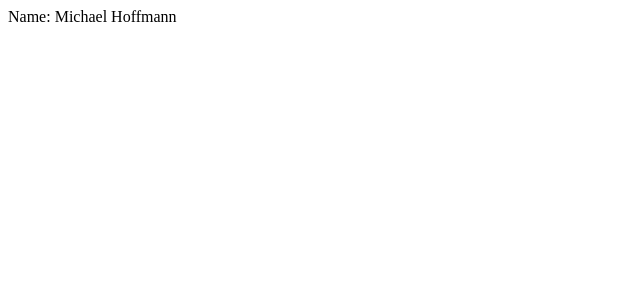
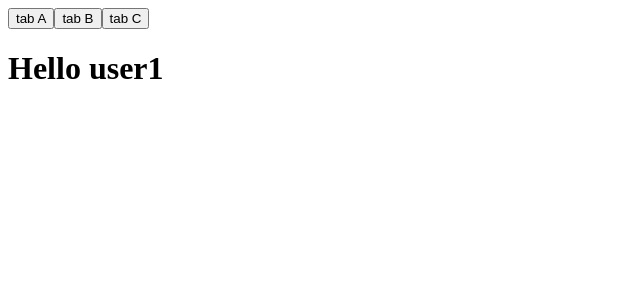
Before and after one commit to AppServiceProvider/vue, a Vue app: page / in a window 1280 px wide. Shown: the top 300 px of the page, without its empty margins (0-640 px from the left). Built offline with nearby package versions, Linux system fonts and the light colour scheme.

Commit message:
Dynamic Components

```diff
--- a/src/App.vue
+++ b/src/App.vue
@@ -1,13 +1,33 @@
 <template>
-  <ChildComponent v-slot="slotProps">Name: {{ slotProps.firstName }} {{ slotProps.lastName }}</ChildComponent>
+  <button @click="activeTab = 'TabA'">tab A</button>
+  <button @click="activeTab = 'TabB'">tab B</button>
+  <button @click="activeTab = 'TabC'">tab C</button>
+
+  <ChaildOne v-if="activeTab === 'TabA'" />
+  <ChaildTwo v-if="activeTab === 'TabB'" />
+  <ChaildThree v-if="activeTab === 'TabC'" />
 </template>
-<script>
-import ChildComponent from "./components/ChaildComponent.vue";
+
+<script >
+import ChaildOne from "./components/ChaildOne.vue";
+import ChaildTwo from "./components/ChaildTwo.vue";
+import ChaildThree from "./components/ChaildThree.vue";
+
+
 export default {
   name: "App",
-  components: {
-    ChildComponent,
-  },
-};
+  components:{
+        ChaildOne,
+        ChaildTwo,
+        ChaildThree,
+
+    },
+    data(){
+        return{
+          activeTab: 'TabA',
+      }
+  }
+}
 </script>
+
 <style></style>
--- a/src/components/ChaildComponent.vue
+++ /dev/null
@@ -1,10 +0,0 @@
-<template>
-  <div>
-    <slot :first-name="firstName" :last-name="lastName" />
-  </div>
-</template>
-<script setup>
-import { ref } from "vue";
-const firstName = ref("Michael");
-const lastName = ref("Hoffmann");
-</script>
--- /dev/null
+++ b/src/components/ChaildOne.vue
@@ -0,0 +1,9 @@
+<template>
+  <div>
+    <h1>Hello user1</h1>
+  </div>
+</template>
+
+<script setup>
+
+</script>
--- /dev/null
+++ b/src/components/ChaildThree.vue
@@ -0,0 +1,9 @@
+<template>
+    <div>
+      <h1>Hello user3</h1>
+    </div>
+  </template>
+
+  <script setup>
+
+  </script>
--- /dev/null
+++ b/src/components/ChaildTwo.vue
@@ -0,0 +1,9 @@
+<template>
+    <div>
+      <h1>Hello user2</h1>
+    </div>
+  </template>
+
+  <script setup>
+
+  </script>
```
